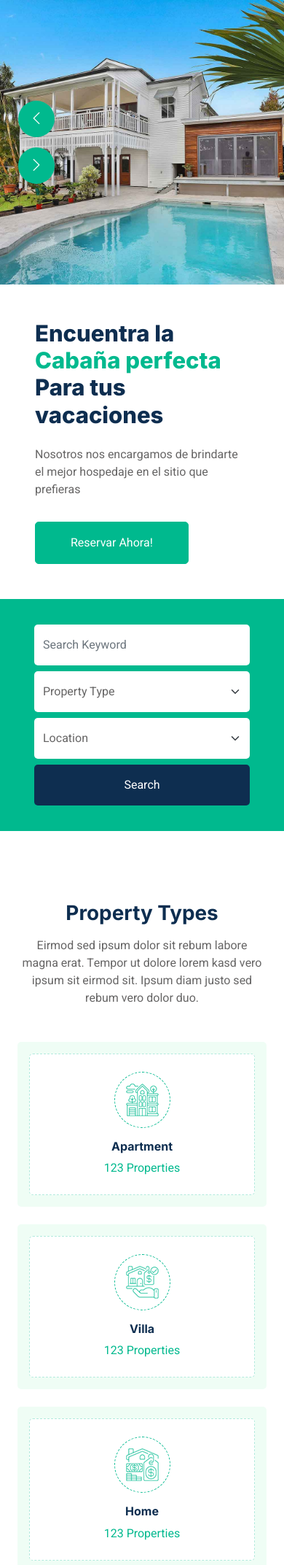
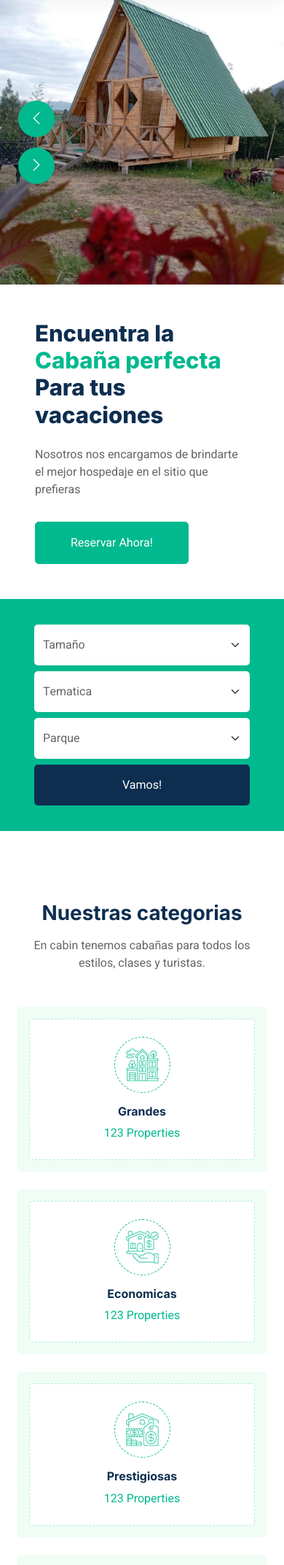
Before and after one commit to IYHM24/proyecto-software, a PHP site: page / in a window 390 px wide. Shown: the part 75-2220 px from the top of the page at 73% size. Run offline with PHP 8.4, Linux system fonts and the light colour scheme; some libraries are stand-ins or nearby versions.

Commit message:
Modificacion de index.php

```diff
--- a/index.php
+++ b/index.php
@@ -79,10 +79,13 @@
                 <div class="col-md-6 animated fadeIn">
                     <div class="owl-carousel header-carousel">
                         <div class="owl-carousel-item">
-                            <img class="img-fluid" src="img/carousel-1.jpg" alt="">
+                            <img class="img-fluid" src="img/carousel-3.jpg" alt="">
                         </div>
                         <div class="owl-carousel-item">
-                            <img class="img-fluid" src="img/carousel-2.jpg" alt="">
+                            <img class="img-fluid" src="img/carousel-4.jfif" alt="">
+                        </div>
+                        <div class="owl-carousel-item">
+                            <img class="img-fluid" src="https://www.dhresource.com/webp/m/0x0/f2/albu/g21/M01/4B/A5/rBVaqmCHfV-ARX0gAASBPJSptf4991.jpg" alt="">
                         </div>
                     </div>
                 </div>
@@ -98,11 +101,16 @@
                     <div class="col-md-10">
                         <div class="row g-2">
                             <div class="col-md-4">
-                                <input type="text" class="form-control border-0 py-3" placeholder="Search Keyword">
+                            <select class="form-select border-0 py-3">
+                                    <option selected>Tamaño</option>
+                                    <option value="1">Tamaño 1</option>
+                                    <option value="2">Tamaño 2</option>
+                                    <option value="3">Tamaño 3</option>
+                                </select>
                             </div>
                             <div class="col-md-4">
                                 <select class="form-select border-0 py-3">
-                                    <option selected>Property Type</option>
+                                    <option selected>Tematica</option>
                                     <option value="1">Property Type 1</option>
                                     <option value="2">Property Type 2</option>
                                     <option value="3">Property Type 3</option>
@@ -110,7 +118,7 @@
                             </div>
                             <div class="col-md-4">
                                 <select class="form-select border-0 py-3">
-                                    <option selected>Location</option>
+                                    <option selected>Parque</option>
                                     <option value="1">Location 1</option>
                                     <option value="2">Location 2</option>
                                     <option value="3">Location 3</option>
@@ -119,7 +127,7 @@
                         </div>
                     </div>
                     <div class="col-md-2">
-                        <button class="btn btn-dark border-0 w-100 py-3">Search</button>
+                        <button class="btn btn-dark border-0 w-100 py-3">Vamos!</button>
                     </div>
                 </div>
             </div>
@@ -131,8 +139,8 @@
         <div class="container-xxl py-5">
             <div class="container">
                 <div class="text-center mx-auto mb-5 wow fadeInUp" data-wow-delay="0.1s" style="max-width: 600px;">
-                    <h1 class="mb-3">Property Types</h1>
-                    <p>Eirmod sed ipsum dolor sit rebum labore magna erat. Tempor ut dolore lorem kasd vero ipsum sit eirmod sit. Ipsum diam justo sed rebum vero dolor duo.</p>
+                    <h1 class="mb-3">Nuestras categorias</h1>
+                    <p>En cabin tenemos cabañas para todos los estilos, clases y turistas.</p>
                 </div>
                 <div class="row g-4">
                     <div class="col-lg-3 col-sm-6 wow fadeInUp" data-wow-delay="0.1s">
@@ -141,7 +149,7 @@
                                 <div class="icon mb-3">
                                     <img class="img-fluid" src="img/icon-apartment.png" alt="Icon">
                                 </div>
-                                <h6>Apartment</h6>
+                                <h6>Grandes</h6>
                                 <span>123 Properties</span>
                             </div>
                         </a>
@@ -152,7 +160,7 @@
                                 <div class="icon mb-3">
                                     <img class="img-fluid" src="img/icon-villa.png" alt="Icon">
                                 </div>
-                                <h6>Villa</h6>
+                                <h6>Economicas</h6>
                                 <span>123 Properties</span>
                             </div>
                         </a>
@@ -163,7 +171,7 @@
                                 <div class="icon mb-3">
                                     <img class="img-fluid" src="img/icon-house.png" alt="Icon">
                                 </div>
-                                <h6>Home</h6>
+                                <h6>Prestigiosas</h6>
                                 <span>123 Properties</span>
                             </div>
                         </a>
@@ -239,12 +247,12 @@
                         </div>
                     </div>
                     <div class="col-lg-6 wow fadeIn" data-wow-delay="0.5s">
-                        <h1 class="mb-4">#1 Place To Find The Perfect Property</h1>
-                        <p class="mb-4">Tempor erat elitr rebum at clita. Diam dolor diam ipsum sit. Aliqu diam amet diam et eos. Clita erat ipsum et lorem et sit, sed stet lorem sit clita duo justo magna dolore erat amet</p>
-                        <p><i class="fa fa-check text-primary me-3"></i>Tempor erat elitr rebum at clita</p>
-                        <p><i class="fa fa-check text-primary me-3"></i>Aliqu diam amet diam et eos</p>
-                        <p><i class="fa fa-check text-primary me-3"></i>Clita duo justo magna dolore erat amet</p>
-                        <a class="btn btn-primary py-3 px-5 mt-3" href="">Read More</a>
+                        <h1 class="mb-4">#1 Nuestra mejor cabaña a nivel nacional</h1>
+                        <p class="mb-4">Al estilo americano y con inmobiliario de lujo, esta cabaña es la mejor opcion para aquellas personas que les gusta la vida prestigiosa, sin gastar mucho dinero.</p>
+                        <p><i class="fa fa-check text-primary me-3"></i>Excelente relacion calidad - precio</p>
+                        <p><i class="fa fa-check text-primary me-3"></i>Agua caliente y jacuzzi</p>
+                        <p><i class="fa fa-check text-primary me-3"></i>Cine en casa de ultima generacion</p>
+                        <a class="btn btn-primary py-3 px-5 mt-3" href="">Reservar!</a>
                     </div>
                 </div>
             </div>
@@ -646,48 +654,18 @@
         <!-- Property List End -->
 
 
-        <!-- Call to Action Start -->
-        <div class="container-xxl py-5">
-            <div class="container">
-                <div class="bg-light rounded p-3">
-                    <div class="bg-white rounded p-4" style="border: 1px dashed rgba(0, 185, 142, .3)">
-                        <div class="row g-5 align-items-center">
-                            <div class="col-lg-6 wow fadeIn" data-wow-delay="0.1s">
-                                <img class="img-fluid rounded w-100" src="img/call-to-action.jpg" alt="">
-                            </div>
-                            <div class="col-lg-6 wow fadeIn" data-wow-delay="0.5s">
-                                <div class="mb-4">
-                                    <h1 class="mb-3">Contact With Our Certified Agent</h1>
-                                    <p>Eirmod sed ipsum dolor sit rebum magna erat. Tempor lorem kasd vero ipsum sit sit diam justo sed vero dolor duo.</p>
-                                </div>
-                                <a href="" class="btn btn-primary py-3 px-4 me-2"><i class="fa fa-phone-alt me-2"></i>Make A Call</a>
-                                <a href="" class="btn btn-dark py-3 px-4"><i class="fa fa-calendar-alt me-2"></i>Get Appoinment</a>
-                            </div>
-                        </div>
-                    </div>
-                </div>
-            </div>
-        </div>
-        <!-- Call to Action End -->
-
-
         <!-- Team Start -->
         <div class="container-xxl py-5">
             <div class="container">
                 <div class="text-center mx-auto mb-5 wow fadeInUp" data-wow-delay="0.1s" style="max-width: 600px;">
-                    <h1 class="mb-3">Property Agents</h1>
-                    <p>Eirmod sed ipsum dolor sit rebum labore magna erat. Tempor ut dolore lorem kasd vero ipsum sit eirmod sit. Ipsum diam justo sed rebum vero dolor duo.</p>
+                    <h1 class="mb-3">Nuestros mejores agentes</h1>
+                    <p>En honor a su bella labor y fuerte dedicacion. Estas personas hacen de cabin el mejor lugar para ti y tu familia, cuentan con calificacion A+ por parte de nuestro equipo de calidad</p>
                 </div>
                 <div class="row g-4">
                     <div class="col-lg-3 col-md-6 wow fadeInUp" data-wow-delay="0.1s">
                         <div class="team-item rounded overflow-hidden">
                             <div class="position-relative">
                                 <img class="img-fluid" src="img/team-1.jpg" alt="">
-                                <div class="position-absolute start-50 top-100 translate-middle d-flex align-items-center">
-                                    <a class="btn btn-square mx-1" href=""><i class="fab fa-facebook-f"></i></a>
-                                    <a class="btn btn-square mx-1" href=""><i class="fab fa-twitter"></i></a>
-                                    <a class="btn btn-square mx-1" href=""><i class="fab fa-instagram"></i></a>
-                                </div>
                             </div>
                             <div class="text-center p-4 mt-3">
                                 <h5 class="fw-bold mb-0">Full Name</h5>
@@ -699,11 +677,6 @@
                         <div class="team-item rounded overflow-hidden">
                             <div class="position-relative">
                                 <img class="img-fluid" src="img/team-2.jpg" alt="">
-                                <div class="position-absolute start-50 top-100 translate-middle d-flex align-items-center">
-                                    <a class="btn btn-square mx-1" href=""><i class="fab fa-facebook-f"></i></a>
-                                    <a class="btn btn-square mx-1" href=""><i class="fab fa-twitter"></i></a>
-                                    <a class="btn btn-square mx-1" href=""><i class="fab fa-instagram"></i></a>
-                                </div>
                             </div>
                             <div class="text-center p-4 mt-3">
                                 <h5 class="fw-bold mb-0">Full Name</h5>
@@ -715,11 +688,6 @@
                         <div class="team-item rounded overflow-hidden">
                             <div class="position-relative">
                                 <img class="img-fluid" src="img/team-3.jpg" alt="">
-                                <div class="position-absolute start-50 top-100 translate-middle d-flex align-items-center">
-                                    <a class="btn btn-square mx-1" href=""><i class="fab fa-facebook-f"></i></a>
-                                    <a class="btn btn-square mx-1" href=""><i class="fab fa-twitter"></i></a>
-                                    <a class="btn btn-square mx-1" href=""><i class="fab fa-instagram"></i></a>
-                                </div>
                             </div>
                             <div class="text-center p-4 mt-3">
                                 <h5 class="fw-bold mb-0">Full Name</h5>
@@ -731,11 +699,6 @@
                         <div class="team-item rounded overflow-hidden">
                             <div class="position-relative">
                                 <img class="img-fluid" src="img/team-4.jpg" alt="">
-                                <div class="position-absolute start-50 top-100 translate-middle d-flex align-items-center">
-                                    <a class="btn btn-square mx-1" href=""><i class="fab fa-facebook-f"></i></a>
-                                    <a class="btn btn-square mx-1" href=""><i class="fab fa-twitter"></i></a>
-                                    <a class="btn btn-square mx-1" href=""><i class="fab fa-instagram"></i></a>
-                                </div>
                             </div>
                             <div class="text-center p-4 mt-3">
                                 <h5 class="fw-bold mb-0">Full Name</h5>
@@ -750,11 +713,11 @@
 
 
         <!-- Testimonial Start -->
-        <div class="container-xxl py-5">
+        <div class="container py-5">
             <div class="container">
                 <div class="text-center mx-auto mb-5 wow fadeInUp" data-wow-delay="0.1s" style="max-width: 600px;">
-                    <h1 class="mb-3">Our Clients Say!</h1>
-                    <p>Eirmod sed ipsum dolor sit rebum labore magna erat. Tempor ut dolore lorem kasd vero ipsum sit eirmod sit. Ipsum diam justo sed rebum vero dolor duo.</p>
+                    <h1 class="mb-3">Reseñas de nuestros clientes</h1>
+                    <p>Testimonios de algunos de nuestros clientes, gracias por sus opiniones ustedes nos ayudan a mejorar!</p>
                 </div>
                 <div class="owl-carousel testimonial-carousel wow fadeInUp" data-wow-delay="0.1s">
                     <div class="testimonial-item bg-light rounded p-3">
@@ -817,14 +779,12 @@
                     </div>
                     <div class="col-lg-3 col-md-6">
                         <h5 class="text-white mb-4">Quick Links</h5>
-                        <a class="btn btn-link text-white-50" href="">About Us</a>
-                        <a class="btn btn-link text-white-50" href="">Contact Us</a>
-                        <a class="btn btn-link text-white-50" href="">Our Services</a>
-                        <a class="btn btn-link text-white-50" href="">Privacy Policy</a>
-                        <a class="btn btn-link text-white-50" href="">Terms & Condition</a>
+                        <a class="btn btn-link text-white-50" href="">Acerda de nosotros</a>
+                        <a class="btn btn-link text-white-50" href="">Contactanos</a>
+                        <a class="btn btn-link text-white-50" href="">Nuestros servicios</a>
                     </div>
                     <div class="col-lg-3 col-md-6">
-                        <h5 class="text-white mb-4">Photo Gallery</h5>
+                        <h5 class="text-white mb-4">Galleria de fotos</h5>
                         <div class="row g-2 pt-2">
                             <div class="col-4">
                                 <img class="img-fluid rounded bg-light p-1" src="img/property-1.jpg" alt="">
@@ -847,11 +807,11 @@
                         </div>
                     </div>
                     <div class="col-lg-3 col-md-6">
-                        <h5 class="text-white mb-4">Newsletter</h5>
+                        <h5 class="text-white mb-4">Promociones vigentes</h5>
                         <p>Dolor amet sit justo amet elitr clita ipsum elitr est.</p>
                         <div class="position-relative mx-auto" style="max-width: 400px;">
-                            <input class="form-control bg-transparent w-100 py-3 ps-4 pe-5" type="text" placeholder="Your email">
-                            <button type="button" class="btn btn-primary py-2 position-absolute top-0 end-0 mt-2 me-2">SignUp</button>
+                            <input class="form-control bg-transparent w-100 py-3 ps-4 pe-5" type="text" placeholder="tu correo">
+                            <button type="button" class="btn btn-primary py-2 position-absolute top-0 end-0 mt-2 me-2">enviame!</button>
                         </div>
                     </div>
                 </div>
@@ -860,15 +820,14 @@
                 <div class="copyright">
                     <div class="row">
                         <div class="col-md-6 text-center text-md-start mb-3 mb-md-0">
-                            &copy; <a class="border-bottom" href="#">Your Site Name</a>, All Right Reserved.
+                            &copy; <a class="border-bottom" href="#">Cabin.com</a>, All Right Reserved.
 
-							<!--/*** This template is free as long as you keep the footer author’s credit link/attribution link/backlink. If you'd like to use the template without the footer author’s credit link/attribution link/backlink, you can purchase the Credit Removal License from "https://htmlcodex.com/credit-removal". Thank you for your support. ***/-->
-							Designed By <a class="border-bottom" href="https://htmlcodex.com">HTML Codex</a>
+                            <!--/*** This template is free as long as you keep the footer author’s credit link/attribution link/backlink. If youd like to use the template without the footer author’s credit link/attribution link/backlink, you can purchase the Credit Removal License from "https://htmlcodex.com/credit-removal". Thank you for your support. ***/-->
+                            Designed By <a class="border-bottom">Andres C Gutierrez</a>
                         </div>
                         <div class="col-md-6 text-center text-md-end">
                             <div class="footer-menu">
                                 <a href="">Home</a>
-                                <a href="">Cookies</a>
                                 <a href="">Help</a>
                                 <a href="">FQAs</a>
                             </div>
```
Also changed, not shown: other parts of index.php (+13 -15 lines), 404.php (+17 -40 lines), about.php (+16 -19 lines), contact.php (+16 -19 lines), property-agent.php (+16 -19 lines), property-list.php (+16 -19 lines), property-type.php (+16 -19 lines), img/carousel-3.jpg (added), img/carousel-4.jfif (added).
